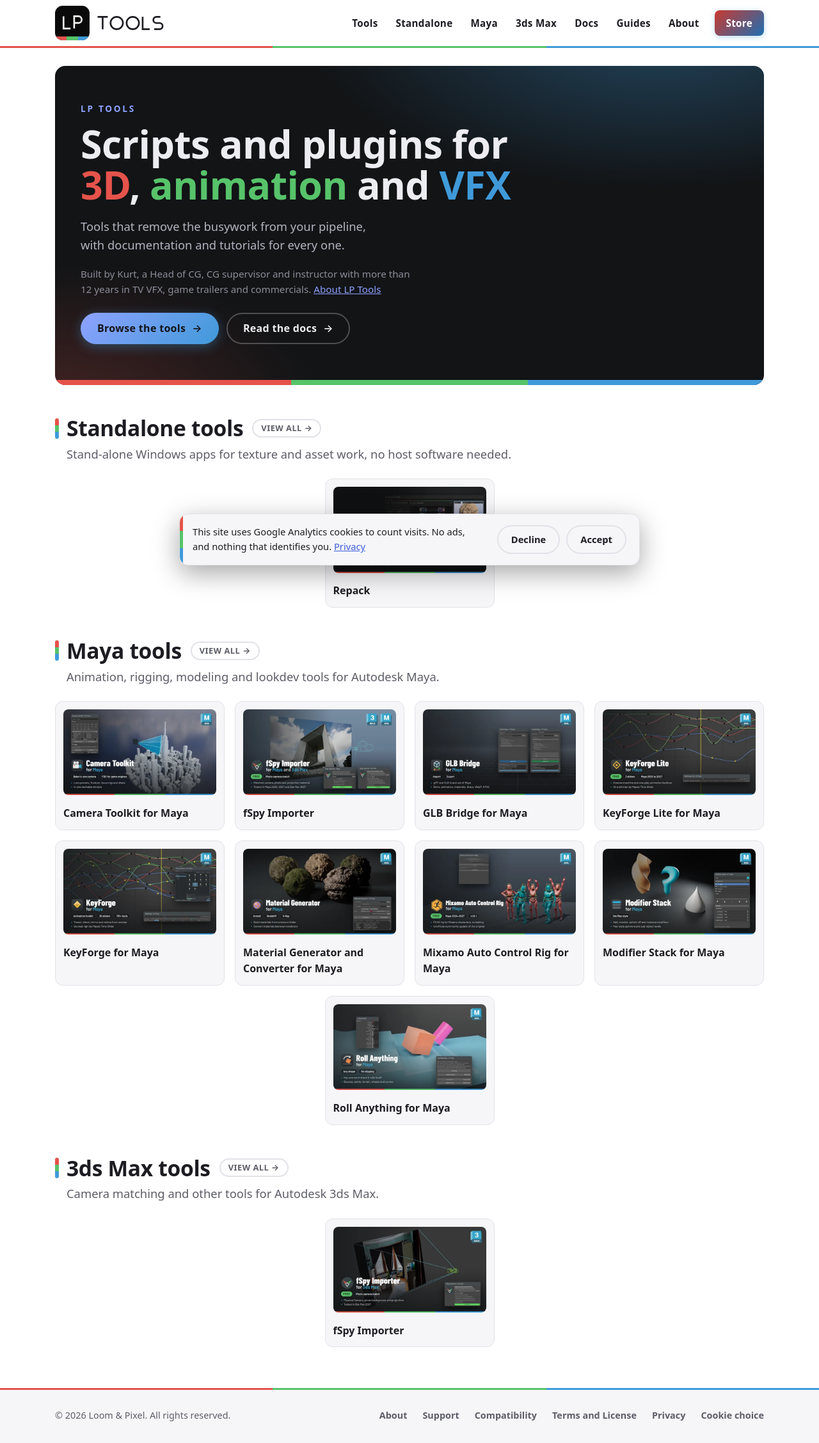
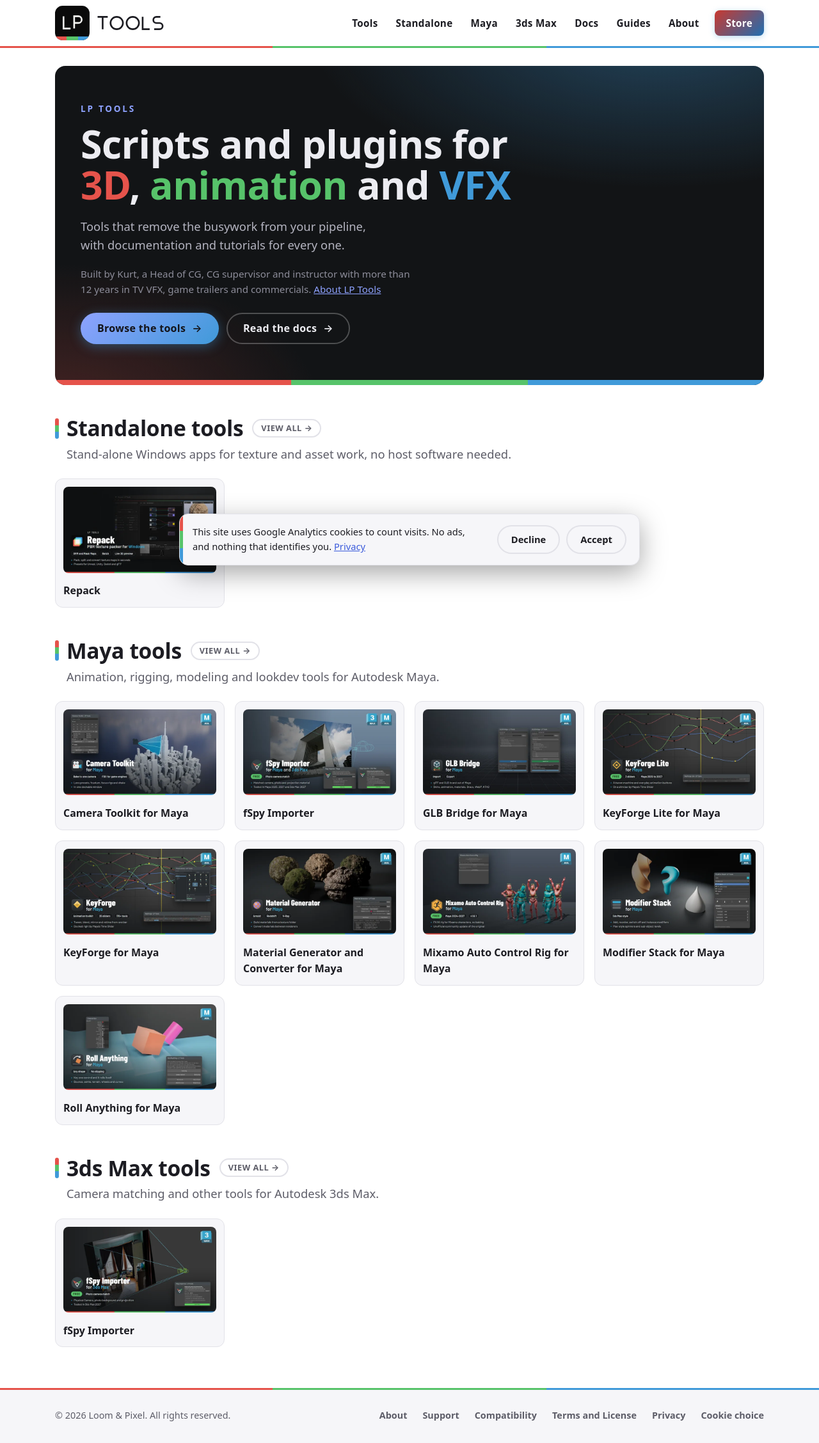
Before and after one commit to LoomAndPixel/LPTools, a Jekyll site: the page built from index.html, in a window 1280 px wide. Shown: the whole page at 64% size. Built offline with Jekyll 4.4.1, drawn with Linux system fonts in a browser that asks for light colours.

Commit message:
Left-align tile grids

```diff
--- a/assets/css/site.css
+++ b/assets/css/site.css
@@ -27,7 +27,7 @@ h2{margin-top:32px}
 .lead{font-size:1.15rem;color:var(--muted)}
 .btn{display:inline-block;background:var(--accent);color:var(--btn-fg);padding:10px 20px;border-radius:8px;text-decoration:none;font-weight:600}
 .btn.small{padding:4px 12px}
-.grid{display:flex;flex-wrap:wrap;justify-content:center;gap:16px;margin:24px 0}
+.grid{display:flex;flex-wrap:wrap;justify-content:flex-start;gap:16px;margin:24px 0}
 .grid>.card{flex:0 0 100%}
 @media (min-width:560px){.grid>.card{flex-basis:calc((100% - 16px)/2)}}
 @media (min-width:760px){.grid>.card{flex-basis:calc((100% - 32px)/3)}}
```
